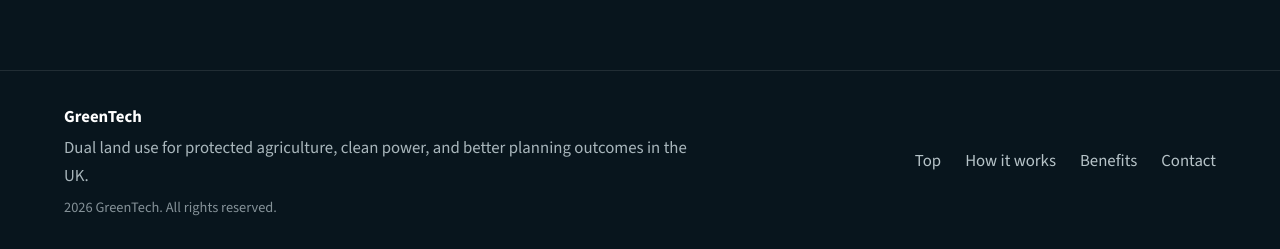
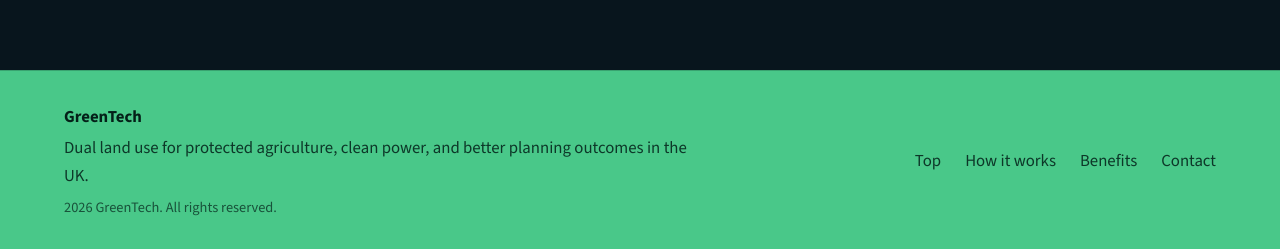
Before and after one commit to Daniel-Cocos/PolyPanel, a React (Vite) app in the folder frontend/: page / in a window 1280 px wide. Shown: the part 4406-4655 px from the top of the page. Built offline with nearby package versions, Linux system fonts and the light colour scheme.

Commit message:
fix: align footer palette with primary CTA

```diff
--- a/frontend/src/components/LandingPage/FooterSection.tsx
+++ b/frontend/src/components/LandingPage/FooterSection.tsx
@@ -12,15 +12,15 @@ function FooterSection() {
   const year = new Date().getFullYear()
 
   return (
-    <Box component="footer" sx={{ py: 4, bgcolor: '#08151d', borderTop: '1px solid rgba(255,255,255,0.1)' }}>
+    <Box component="footer" sx={{ py: 4, bgcolor: '#49c889', borderTop: '1px solid rgba(4,32,24,0.22)' }}>
       <Container maxWidth={false} sx={{ width: 'min(1200px, calc(100% - 48px))' }}>
         <Stack direction={{ xs: 'column', md: 'row' }} spacing={2} sx={{ justifyContent: 'space-between', alignItems: { xs: 'flex-start', md: 'center' } }}>
           <Box>
-            <Typography sx={{ color: 'common.white', fontWeight: 700, mb: 0.5 }}>GreenTech</Typography>
-            <Typography sx={{ color: 'rgba(232,245,249,0.72)', maxWidth: 640 }}>
+            <Typography sx={{ color: '#042018', fontWeight: 700, mb: 0.5 }}>GreenTech</Typography>
+            <Typography sx={{ color: 'rgba(4,32,24,0.86)', maxWidth: 640 }}>
               Dual land use for protected agriculture, clean power, and better planning outcomes in the UK.
             </Typography>
-            <Typography sx={{ color: 'rgba(232,245,249,0.56)', mt: 0.8, fontSize: '0.9rem' }}>
+            <Typography sx={{ color: 'rgba(4,32,24,0.7)', mt: 0.8, fontSize: '0.9rem' }}>
               {year} GreenTech. All rights reserved.
             </Typography>
           </Box>
@@ -32,7 +32,7 @@ function FooterSection() {
                 href={link.href}
                 underline="none"
                 data-gsap-footer-link
-                sx={{ color: 'rgba(232,245,249,0.78)', '&:hover': { color: 'common.white' } }}
+                sx={{ color: 'rgba(4,32,24,0.86)', '&:hover': { color: '#02110c' } }}
               >
                 {link.label}
               </Link>
```
